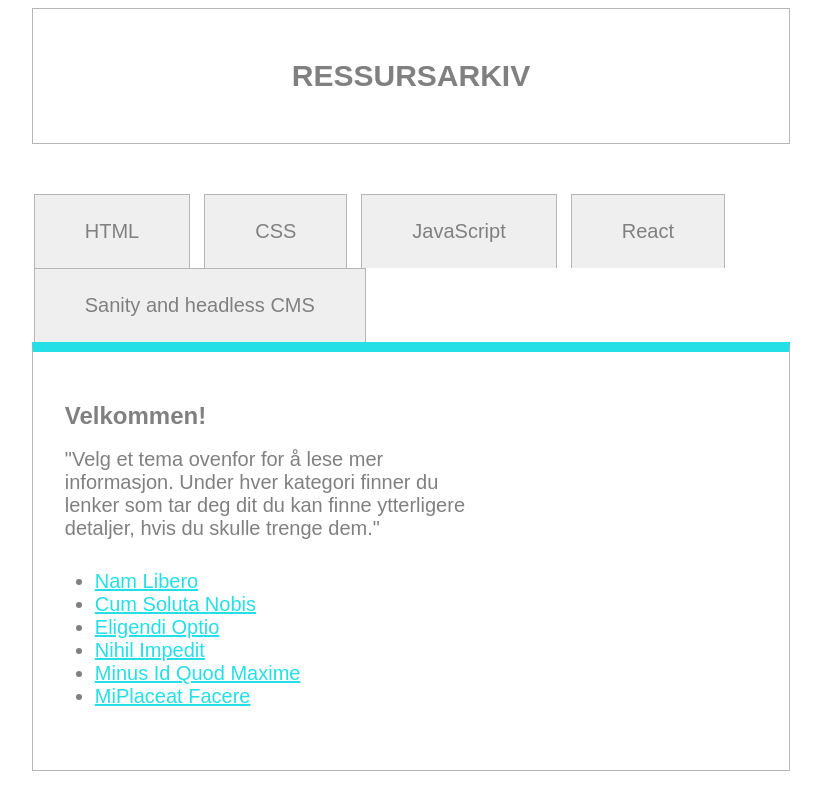
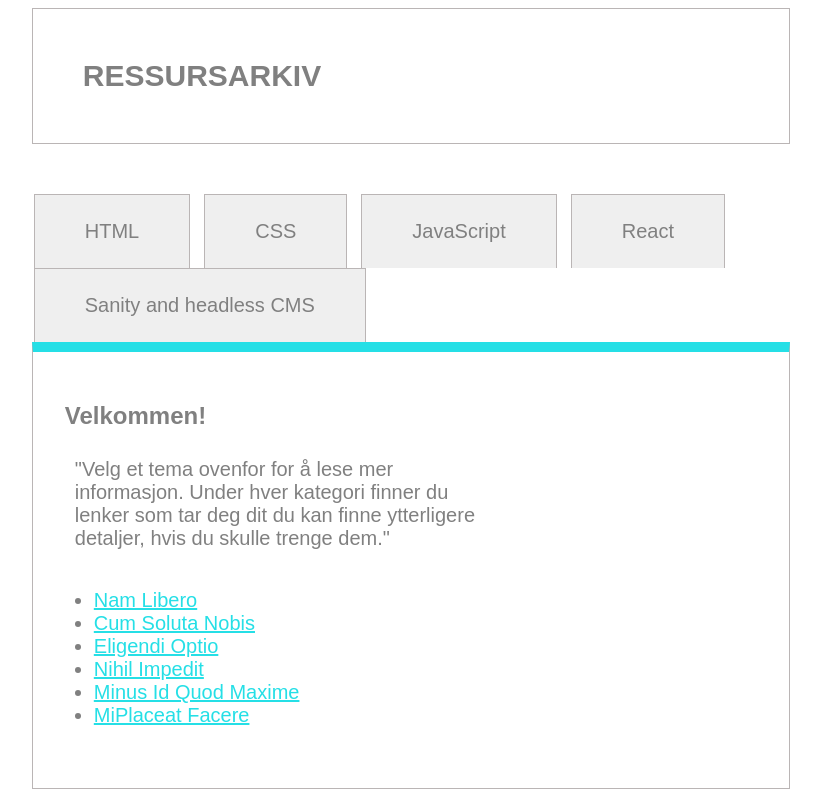
Before and after one commit to lilephus/uin23ak2_resource_layout_Hansen, a plain HTML site: page index.html in a window 1280 px wide. Shown: the whole page, without its empty margins (229-1050 px from the left). Drawn offline with Linux system fonts and the light colour scheme; a web font is replaced by a local one.

Commit message:
V4.00 Ferdig med Arbeidskrav 2

```diff
--- a/index.html
+++ b/index.html
@@ -8,7 +8,7 @@
     <link rel="preconnect" href="https://fonts.gstatic.com" crossorigin>
     <link href="https://fonts.googleapis.com/css2?family=Sofia+Sans:wght@300;400;500&display=swap" rel="stylesheet">
     <link rel="stylesheet" type="text/css" href="styles.css">
-    <title>Document</title>
+    <title>Utvikling av interaktive nettsteder,Arbeidskrav 2: HTML, CSS og JavaScript-oppfriskning</title>
 </head>
 <body>
     <!-- Header til side mitt -->
--- a/styles.css
+++ b/styles.css
@@ -8,12 +8,11 @@
   padding: 50px;
   margin-top: -4%;
   font-size: 30px;
-  text-align: center;
+  text-align: left;
   font-weight: bold;
   color: grey;
   border: 1px solid rgb(186, 181, 181);
   margin: 0 20%;
-  position: relative;
 }
 /* navbar  hele */
 .navbar {
@@ -85,11 +84,12 @@
   font-weight: medium;
   color: grey;
   max-width: 60%;
+  padding: 10px;
 }
 /* List med lenker  --> */
 .bullet-list {
   margin: 20px;
-  padding: 10px;
+  padding: 9px;
 
   color: grey;
   font-size: 20px;
```
Also changed, not shown: ressurser.js (+15 -3 lines).
